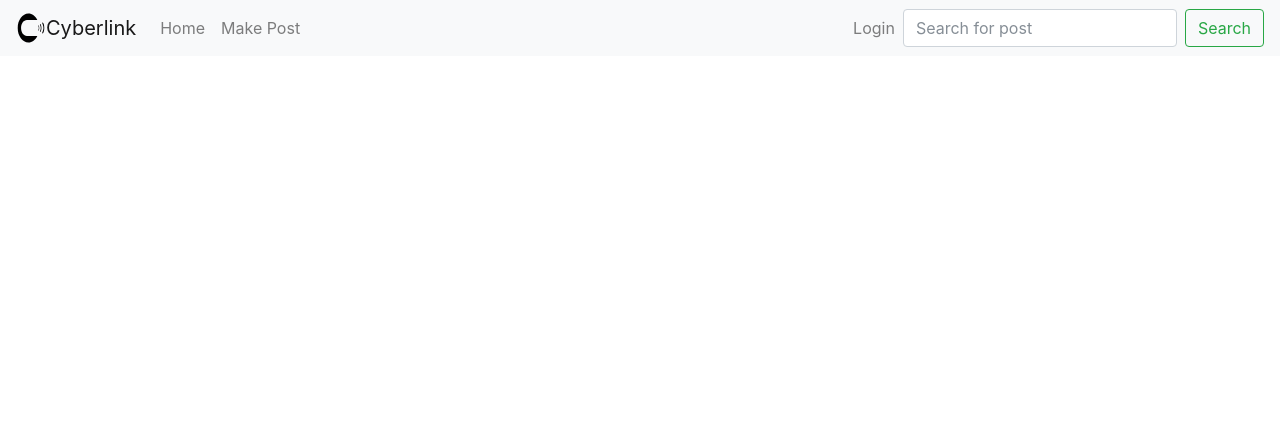
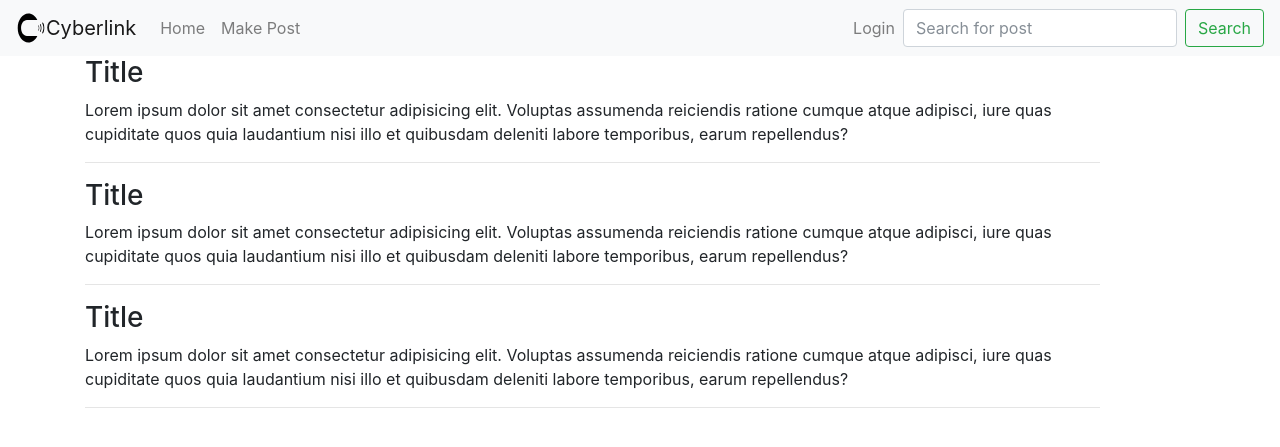
Before and after one commit to Sylv0/Cyberlink, a PHP site: page / in a window 1280 px wide. Shown: the top 447 px of the page. Run offline with PHP 8.4, Linux system fonts and the light colour scheme; some libraries are stand-ins or nearby versions.

Commit message:
Added test-"posts" to frontpage

```diff
--- a/index.php
+++ b/index.php
@@ -13,7 +13,25 @@
     <?php require(__DIR__.'/templates/navbar.php'); ?>
 
     <main class="container">
-
+    <div class="row">
+            <div class="col-xs-12 col-sm-10 col-lg-11 post-container">
+                <div>
+                    <h3>Title</h3>
+                    <p>Lorem ipsum dolor sit amet consectetur adipisicing elit. Voluptas assumenda reiciendis ratione cumque atque adipisci, iure quas cupiditate quos quia laudantium nisi illo et quibusdam deleniti labore temporibus, earum repellendus?</p>
+                </div>
+                <hr>
+                <div>
+                    <h3>Title</h3>
+                    <p>Lorem ipsum dolor sit amet consectetur adipisicing elit. Voluptas assumenda reiciendis ratione cumque atque adipisci, iure quas cupiditate quos quia laudantium nisi illo et quibusdam deleniti labore temporibus, earum repellendus?</p>
+                </div>
+                <hr>
+                <div>
+                    <h3>Title</h3>
+                    <p>Lorem ipsum dolor sit amet consectetur adipisicing elit. Voluptas assumenda reiciendis ratione cumque atque adipisci, iure quas cupiditate quos quia laudantium nisi illo et quibusdam deleniti labore temporibus, earum repellendus?</p>
+                </div>
+                <hr>
+            </div>
+        </div>
     </main>
 
     <!-- Optional JavaScript -->
```
